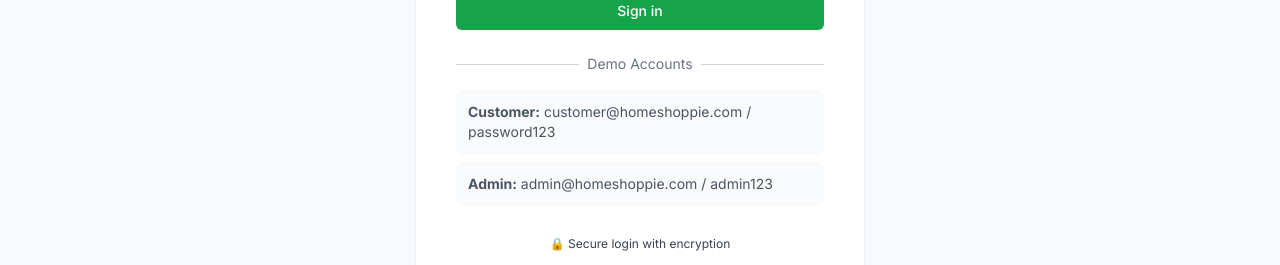
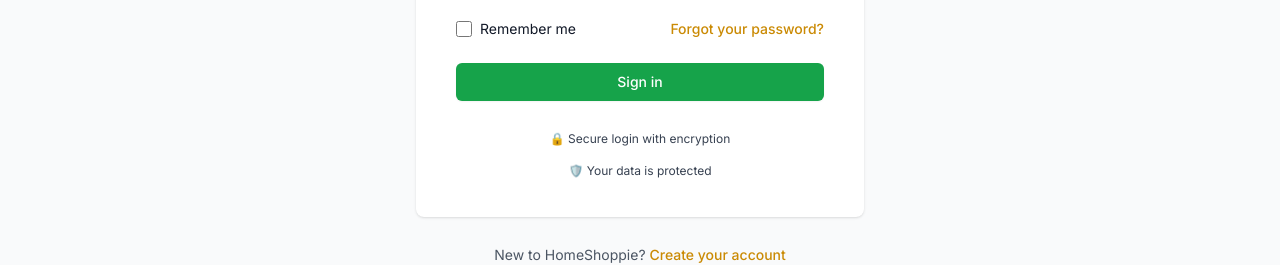
Before and after one commit to prashantkum26/homeshoppie, a Next.js app: page /auth/signin in a window 1280 px wide. Shown: the part 476-741 px from the top of the page. Built offline with nearby package versions, Linux system fonts and the light colour scheme; no server answers.

Commit message:
Add some codes

```diff
--- a/src/app/auth/signin/page.tsx
+++ b/src/app/auth/signin/page.tsx
@@ -227,31 +227,6 @@
             </div>
           </form>
 
-          {/* Demo accounts */}
-          <div className="mt-6">
-            <div className="relative">
-              <div className="absolute inset-0 flex items-center">
-                <div className="w-full border-t border-gray-300" />
-              </div>
-              <div className="relative flex justify-center text-sm">
-                <span className="px-2 bg-white text-gray-500">Demo Accounts</span>
-              </div>
-            </div>
-
-            <div className="mt-4 space-y-2">
-              <div className="bg-gray-50 p-3 rounded-lg">
-                <p className="text-sm text-gray-600">
-                  <strong>Customer:</strong> customer@homeshoppie.com / password123
-                </p>
-              </div>
-              <div className="bg-gray-50 p-3 rounded-lg">
-                <p className="text-sm text-gray-600">
-                  <strong>Admin:</strong> admin@homeshoppie.com / admin123
-                </p>
-              </div>
-            </div>
-          </div>
-
           {/* Trust signals */}
           <div className="mt-6 text-center">
             <div className="text-xs text-gray-500 space-y-1">
```
